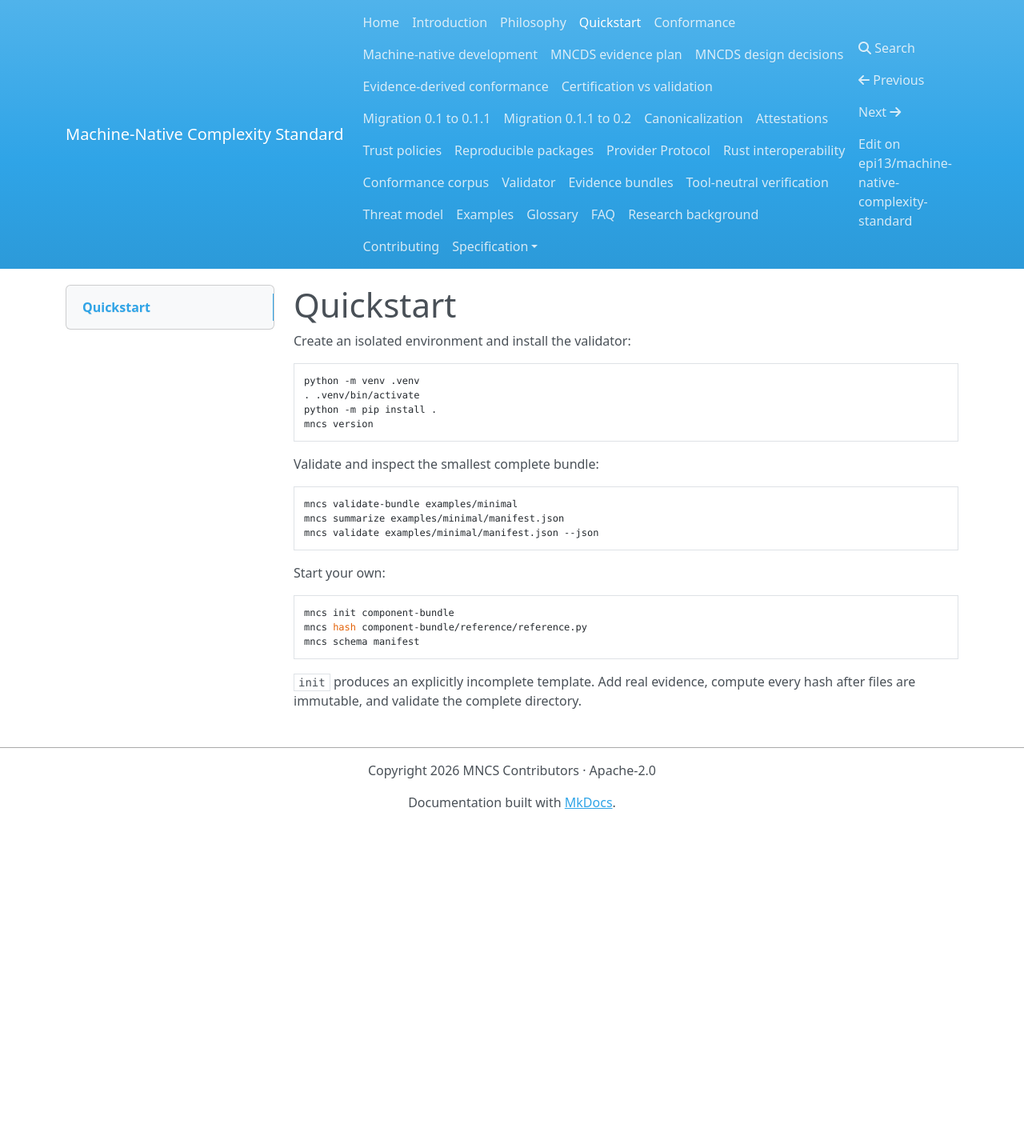
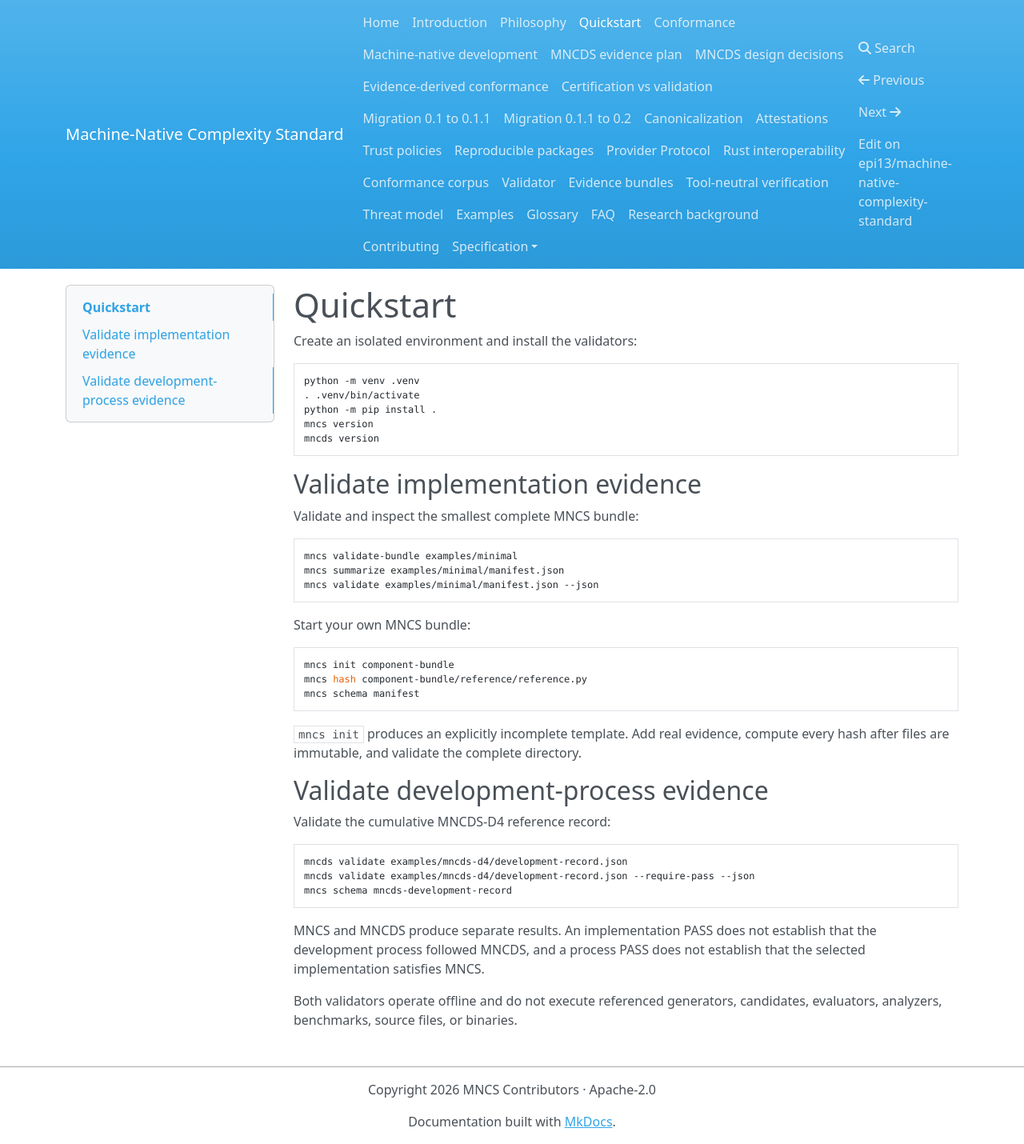
Before and after one commit to epi13/machine-native-complexity-standard, an MkDocs documentation site: the page built from docs/quickstart.md, in a window 1280 px wide. Shown: the whole page at 80% size. Built offline with MkDocs 1.6.1, drawn with Linux system fonts in a browser that asks for light colours; nearby versions of some CDN libraries; before the commit the page ends 1031 px from its top, so only the background shows below that.

Commit message:
docs: extend quickstart with MNCDS validation

````diff
--- a/docs/quickstart.md
+++ b/docs/quickstart.md
@@ -1,15 +1,18 @@
 # Quickstart
 
-Create an isolated environment and install the validator:
+Create an isolated environment and install the validators:
 
 ```bash
 python -m venv .venv
 . .venv/bin/activate
 python -m pip install .
 mncs version
+mncds version
 ```
 
-Validate and inspect the smallest complete bundle:
+## Validate implementation evidence
+
+Validate and inspect the smallest complete MNCS bundle:
 
 ```bash
 mncs validate-bundle examples/minimal
@@ -17,7 +20,7 @@ mncs summarize examples/minimal/manifest.json
 mncs validate examples/minimal/manifest.json --json
 ```
 
-Start your own:
+Start your own MNCS bundle:
 
 ```bash
 mncs init component-bundle
@@ -25,5 +28,22 @@ mncs hash component-bundle/reference/reference.py
 mncs schema manifest
 ```
 
-`init` produces an explicitly incomplete template. Add real evidence, compute every
+`mncs init` produces an explicitly incomplete template. Add real evidence, compute every
 hash after files are immutable, and validate the complete directory.
+
+## Validate development-process evidence
+
+Validate the cumulative MNCDS-D4 reference record:
+
+```bash
+mncds validate examples/mncds-d4/development-record.json
+mncds validate examples/mncds-d4/development-record.json --require-pass --json
+mncs schema mncds-development-record
+```
+
+MNCS and MNCDS produce separate results. An implementation PASS does not establish that
+the development process followed MNCDS, and a process PASS does not establish that the
+selected implementation satisfies MNCS.
+
+Both validators operate offline and do not execute referenced generators, candidates,
+evaluators, analyzers, benchmarks, source files, or binaries.
````
